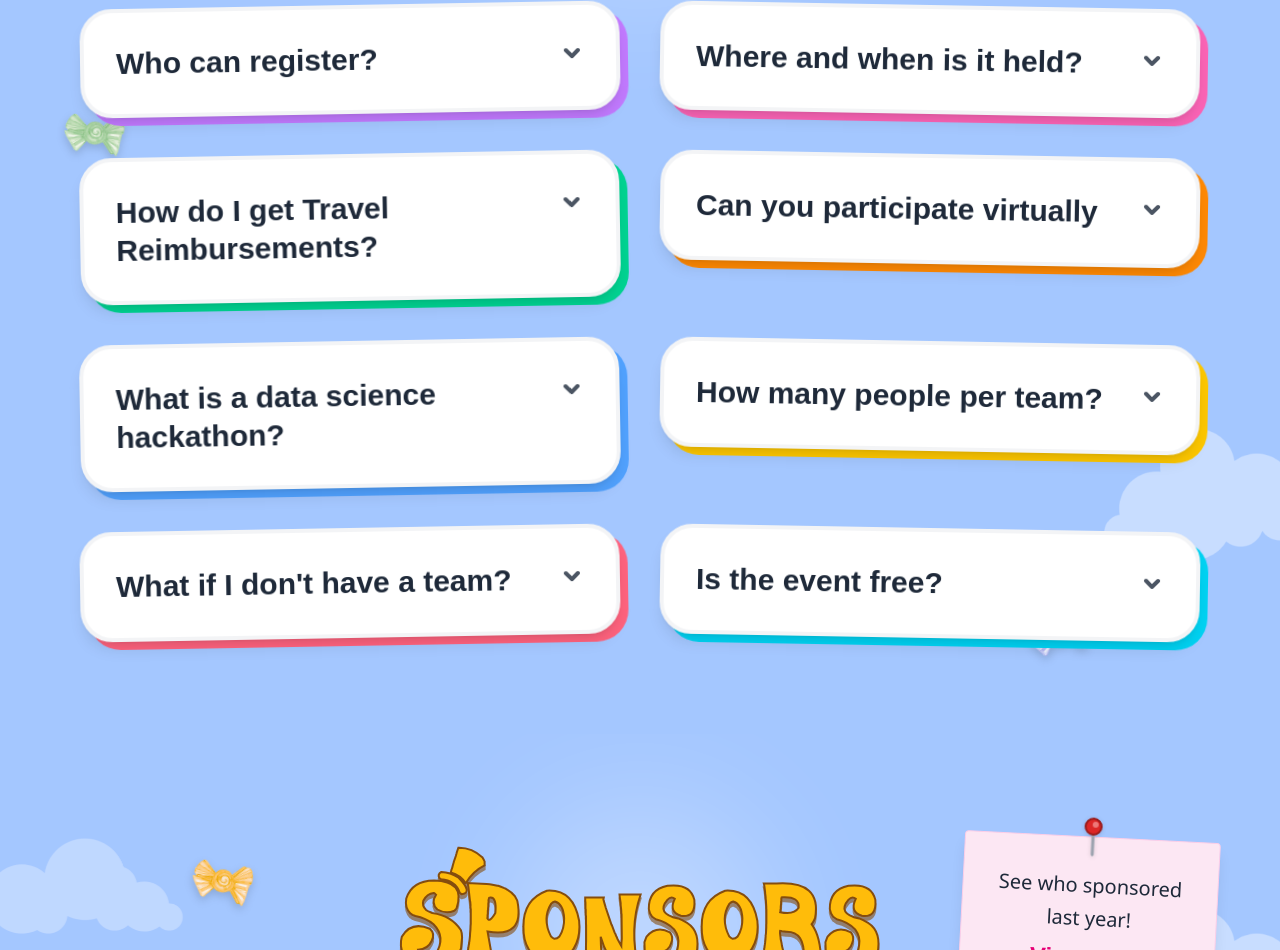
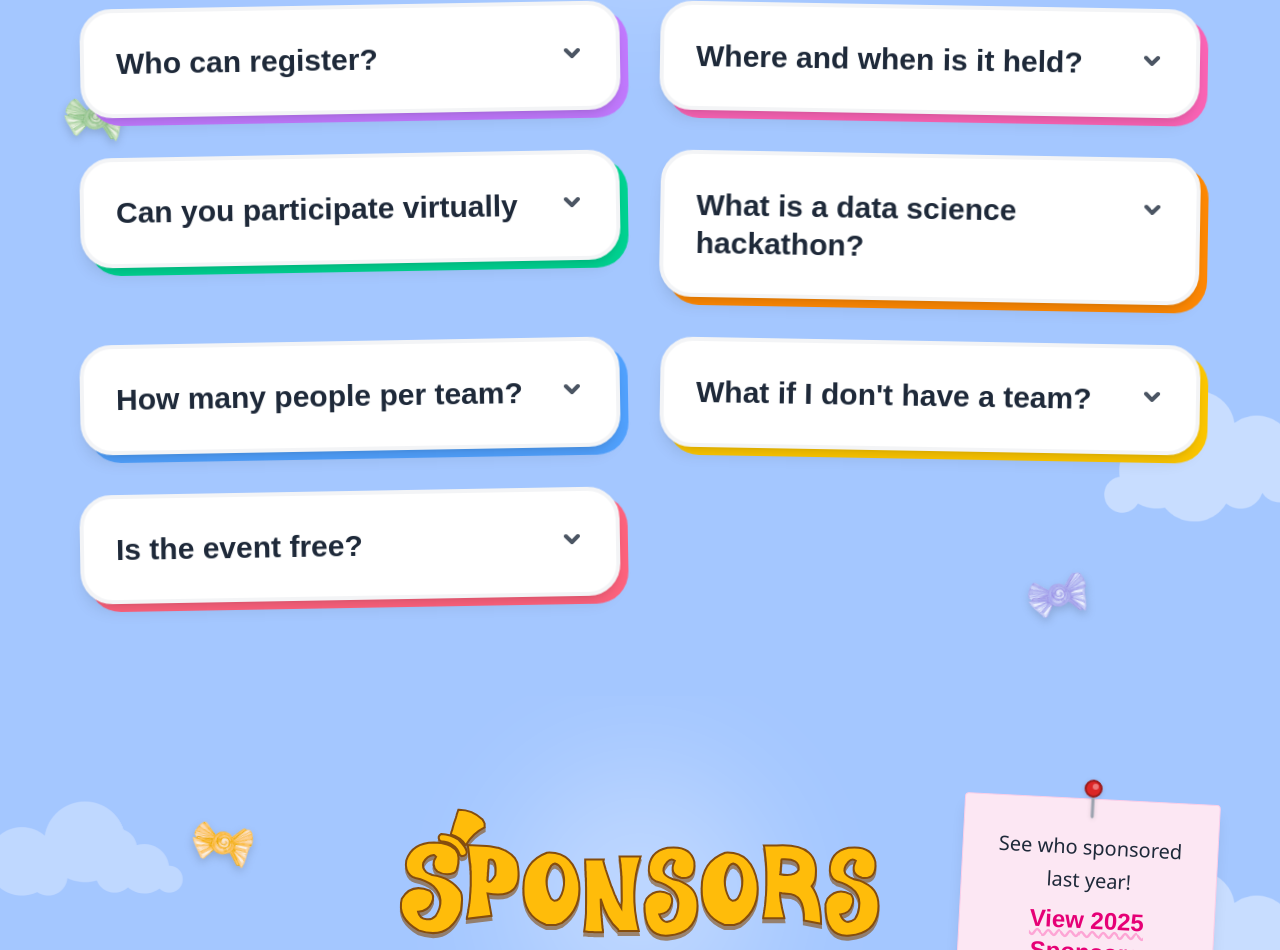
Before and after one commit to DataScience-GT/query, a Next.js app: page / in a window 1280 px wide. Shown: the part 5183-6133 px from the top of the page. Built offline with nearby package versions, Linux system fonts and the light colour scheme; a web font is replaced by a local one.

Commit message:
Update FAQSection.tsx

```diff
--- a/components/sections/FAQSection.tsx
+++ b/components/sections/FAQSection.tsx
@@ -74,12 +74,6 @@ export default function FAQ() {
       title: "Where and when is it held?",
       content: "February 20st - February 22rd at the Klaus Advanced Computing Building",
       delay: "0.1s"
-    },
-    {
-      title: "How do I get Travel Reimbursements?",
-      content: "More information coming soon!",
-      delay: "0.2s",
-      titleClassName: "text-base"
     },
     {
       title: "Can you participate virtually",
```
